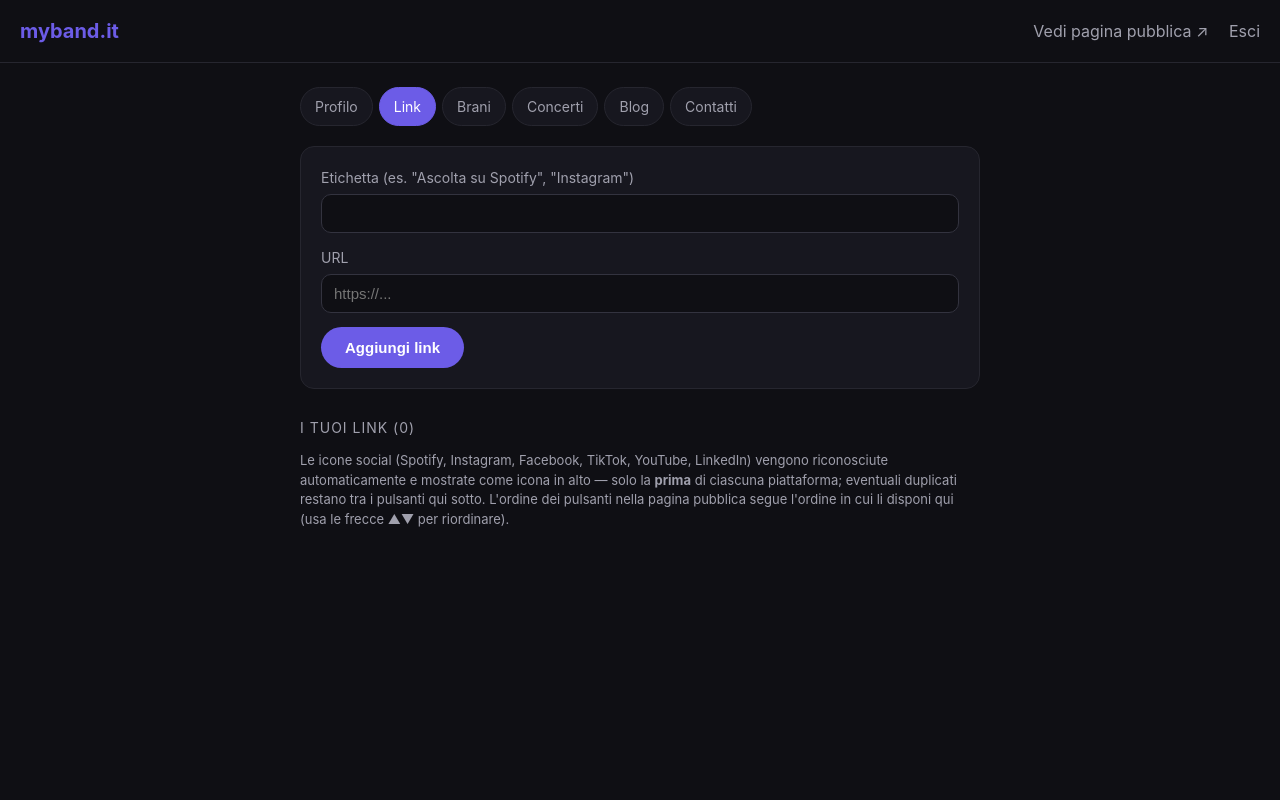
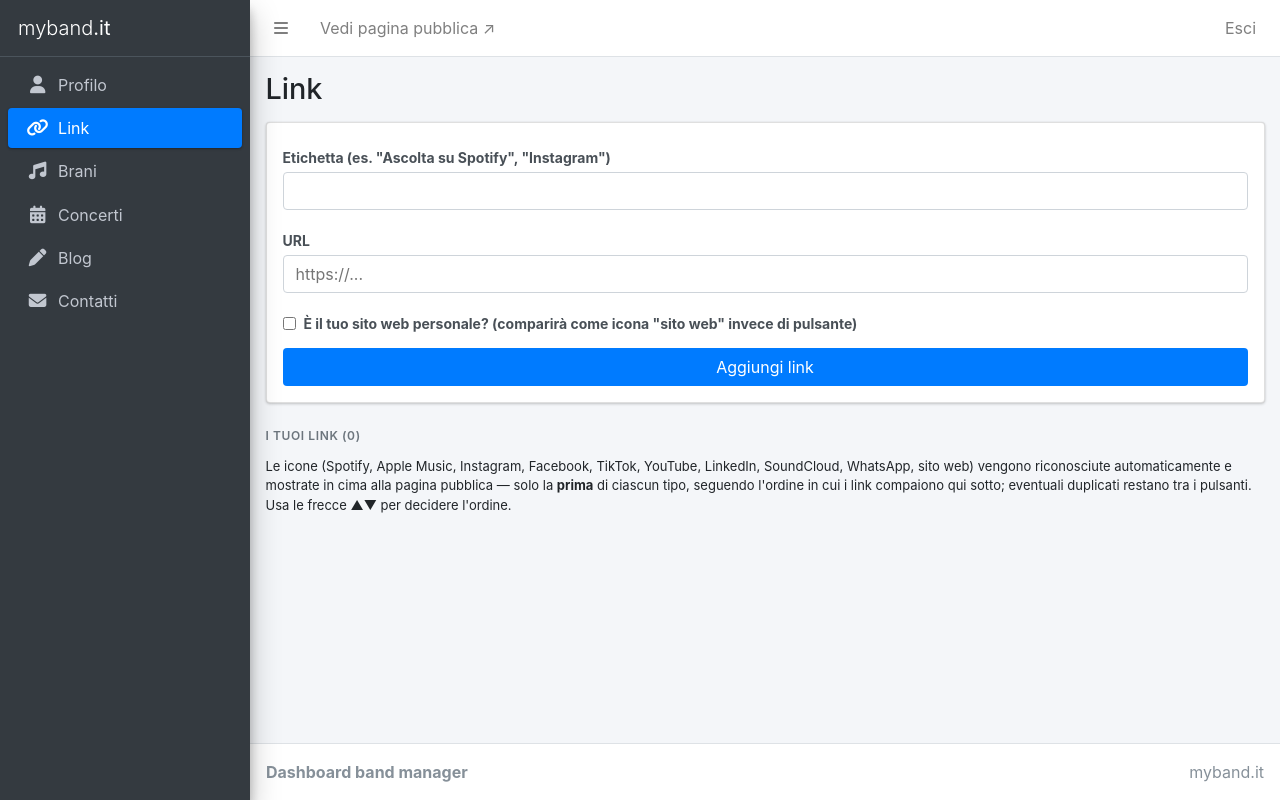
Before and after one commit to posillipo/myband, a PHP site: page /dashboard_links.php in a window 1280 px wide. Run offline with PHP 8.4, Linux system fonts and the light colour scheme; the visitor is signed in with stand-in values (Sample User, id 1); data that the repository does not hold is empty; some libraries are stand-ins or nearby versions.

Commit message:
Espando piattaforme icone (Apple Music, SoundCloud, WhatsApp, sito web personale), ordine icone secondo l'ordine reale dei link, e integro AdminLTE nella dashboard band manager

```diff
--- a/app/public/_dash_footer.php
+++ b/app/public/_dash_footer.php
@@ -1,3 +1,16 @@
+      </div>
+    </section>
+  </div>
+
+  <footer class="main-footer">
+    <div class="float-right d-none d-sm-inline-block">myband.it</div>
+    <strong>Dashboard band manager</strong>
+  </footer>
 </div>
+
+<!-- AdminLTE 3 dipendenze JS via CDN -->
+<script src="https://cdn.jsdelivr.net/npm/jquery@3.7.1/dist/jquery.min.js"></script>
+<script src="https://cdn.jsdelivr.net/npm/bootstrap@4.6.2/dist/js/bootstrap.bundle.min.js"></script>
+<script src="https://cdn.jsdelivr.net/npm/admin-lte@3.2/dist/js/adminlte.min.js"></script>
 </body>
 </html>
--- a/app/public/_dash_header.php
+++ b/app/public/_dash_header.php
@@ -1,5 +1,13 @@
 <?php
 // Incluso da tutte le pagine dashboard_*. Richiede $user già caricato e $activeTab impostato.
+$bmNavItems = [
+    'profile'  => ['url' => '/dashboard_profile.php',  'icon' => 'fa-user',        'label' => 'Profilo'],
+    'links'    => ['url' => '/dashboard_links.php',    'icon' => 'fa-link',        'label' => 'Link'],
+    'audio'    => ['url' => '/dashboard_audio.php',    'icon' => 'fa-music',       'label' => 'Brani'],
+    'events'   => ['url' => '/dashboard_events.php',   'icon' => 'fa-calendar-days','label' => 'Concerti'],
+    'blog'     => ['url' => '/dashboard_blog.php',     'icon' => 'fa-pen',         'label' => 'Blog'],
+    'contacts' => ['url' => '/dashboard_contacts.php', 'icon' => 'fa-envelope',    'label' => 'Contatti'],
+];
 ?>
 <!doctype html>
 <html lang="it">
@@ -7,25 +15,95 @@
 <meta charset="utf-8">
 <meta name="viewport" content="width=device-width, initial-scale=1">
 <title><?= e($pageTitle ?? 'Dashboard') ?> — myband.it</title>
-<link rel="stylesheet" href="/assets/css/style.css">
+
+<!-- AdminLTE 3 (Bootstrap 4) via CDN — open source, MIT license -->
+<link rel="stylesheet" href="https://cdn.jsdelivr.net/npm/@fortawesome/fontawesome-free@6.5.1/css/all.min.css">
+<link rel="stylesheet" href="https://cdn.jsdelivr.net/npm/admin-lte@3.2/dist/css/adminlte.min.css">
+<style>
+  /* Compatibilità: le pagine dashboard_*.php usano già queste classi (card, btn, alert, ecc.)
+     dallo stile precedente; qui le facciamo apparire coerenti con AdminLTE senza dover
+     riscrivere il markup di ogni singola pagina. */
+  .card { background:#fff; border:1px solid rgba(0,0,0,.125); border-radius:.25rem;
+          padding:1rem; margin-bottom:1rem; box-shadow:0 0 1px rgba(0,0,0,.125),0 1px 3px rgba(0,0,0,.2); }
+  .btn { display:inline-block; font-weight:400; text-align:center; vertical-align:middle;
+         border:1px solid transparent; padding:.375rem .75rem; font-size:1rem; border-radius:.25rem;
+         cursor:pointer; background:#007bff; color:#fff; text-decoration:none; }
+  .btn:hover { opacity:.9; color:#fff; }
+  .btn.small { padding:.25rem .5rem; font-size:.8rem; }
+  .btn.secondary { background:#6c757d; }
+  .btn.danger { background:#dc3545; }
+  .alert { padding:.75rem 1.25rem; margin-bottom:1rem; border:1px solid transparent; border-radius:.25rem; }
+  .alert.error { color:#842029; background:#f8d7da; border-color:#f5c2c7; }
+  .alert.success { color:#0f5132; background:#d1e7dd; border-color:#badbcc; }
+  .section-title { text-transform:uppercase; font-size:.75rem; letter-spacing:.05em;
+                    color:#6c757d; margin:1.5rem 0 .75rem; font-weight:600; }
+  .link-item, .event-item, .blog-item {
+    background:#fff; border:1px solid rgba(0,0,0,.125); border-radius:.25rem;
+    padding:.75rem 1rem; margin-bottom:.5rem;
+  }
+  .link-item { display:flex; justify-content:space-between; align-items:center; flex-wrap:wrap; gap:.5rem; }
+  .event-item .date, .blog-item .date { color:#0d6efd; font-size:.8rem; font-weight:600; }
+  form label { display:block; margin-top:.5rem; margin-bottom:.25rem; font-size:.875rem; color:#495057; }
+  form input[type=text], form input[type=email], form input[type=password], form input[type=url],
+  form input[type=date], form input[type=datetime-local], form select, form textarea {
+    display:block; width:100%; padding:.375rem .75rem; font-size:1rem;
+    border:1px solid #ced4da; border-radius:.25rem; margin-bottom:.75rem;
+  }
+  form input[type=color] { width:60px; height:38px; padding:2px; margin-bottom:.75rem; }
+</style>
 </head>
-<body>
-<div class="navbar">
-  <div class="brand"><a href="/">myband<span>.it</span></a></div>
-  <nav>
-    <a href="/<?= e($user['slug']) ?>" target="_blank">Vedi pagina pubblica ↗</a>
-    <?php if (!empty($user['is_admin'])): ?>
-      <a href="/admin_dashboard.php">Area Admin</a>
-    <?php endif; ?>
-    <a href="/logout.php">Esci</a>
+<body class="hold-transition sidebar-mini layout-fixed">
+<div class="wrapper">
+
+  <!-- Navbar in alto -->
+  <nav class="main-header navbar navbar-expand navbar-white navbar-light">
+    <ul class="navbar-nav">
+      <li class="nav-item">
+        <a class="nav-link" data-widget="pushmenu" href="#" role="button"><i class="fas fa-bars"></i></a>
+      </li>
+      <li class="nav-item d-none d-sm-inline-block">
+        <a href="/<?= e($user['slug']) ?>" target="_blank" class="nav-link">Vedi pagina pubblica ↗</a>
+      </li>
+    </ul>
+    <ul class="navbar-nav ml-auto">
+      <?php if (!empty($user['is_admin'])): ?>
+      <li class="nav-item">
+        <a class="nav-link" href="/admin_dashboard.php">Area Admin</a>
+      </li>
+      <?php endif; ?>
+      <li class="nav-item">
+        <a class="nav-link" href="/logout.php">Esci</a>
+      </li>
+    </ul>
   </nav>
-</div>
-<div class="container">
-  <div class="tabs">
-    <a href="/dashboard_profile.php" class="<?= $activeTab==='profile'?'active':'' ?>">Profilo</a>
-    <a href="/dashboard_links.php" class="<?= $activeTab==='links'?'active':'' ?>">Link</a>
-    <a href="/dashboard_audio.php" class="<?= $activeTab==='audio'?'active':'' ?>">Brani</a>
-    <a href="/dashboard_events.php" class="<?= $activeTab==='events'?'active':'' ?>">Concerti</a>
-    <a href="/dashboard_blog.php" class="<?= $activeTab==='blog'?'active':'' ?>">Blog</a>
-    <a href="/dashboard_contacts.php" class="<?= $activeTab==='contacts'?'active':'' ?>">Contatti</a>
-  </div>
+
+  <!-- Sidebar -->
+  <aside class="main-sidebar sidebar-dark-primary elevation-4">
+    <a href="/dashboard_profile.php" class="brand-link">
+      <span class="brand-text font-weight-light" style="margin-left:10px;">myband<b>.it</b></span>
+    </a>
+    <div class="sidebar">
+      <nav class="mt-2">
+        <ul class="nav nav-pills nav-sidebar flex-column" data-widget="treeview" role="menu" data-accordion="false">
+          <?php foreach ($bmNavItems as $key => $item): ?>
+            <li class="nav-item">
+              <a href="<?= e($item['url']) ?>" class="nav-link <?= $activeTab === $key ? 'active' : '' ?>">
+                <i class="nav-icon fas <?= e($item['icon']) ?>"></i>
+                <p><?= e($item['label']) ?></p>
+              </a>
+            </li>
+          <?php endforeach; ?>
+        </ul>
+      </nav>
+    </div>
+  </aside>
+
+  <!-- Contenuto della pagina -->
+  <div class="content-wrapper">
+    <div class="content-header">
+      <div class="container-fluid">
+        <h1 class="m-0"><?= e($pageTitle ?? 'Dashboard') ?></h1>
+      </div>
+    </div>
+    <section class="content">
+      <div class="container-fluid">
--- a/app/public/dashboard_links.php
+++ b/app/public/dashboard_links.php
@@ -13,12 +13,17 @@ if ($_SERVER['REQUEST_METHOD'] === 'POST') {
     if ($action === 'add') {
         $label = trim($_POST['label'] ?? '');
         $url = trim($_POST['url'] ?? '');
+        $isWebsite = isset($_POST['is_website_icon']) ? 1 : 0;
         if ($label !== '' && filter_var($url, FILTER_VALIDATE_URL)) {
-            $stmt = getDB()->prepare('INSERT INTO links (user_id, label, url, sort_order) VALUES (?,?,?, (SELECT n FROM (SELECT COALESCE(MAX(sort_order),0)+1 AS n FROM links WHERE user_id=?) t))');
-            $stmt->execute([$user['id'], $label, $url, $user['id']]);
+            $stmt = getDB()->prepare('INSERT INTO links (user_id, label, url, is_website_icon, sort_order) VALUES (?,?,?,?, (SELECT n FROM (SELECT COALESCE(MAX(sort_order),0)+1 AS n FROM links WHERE user_id=?) t))');
+            $stmt->execute([$user['id'], $label, $url, $isWebsite, $user['id']]);
         } else {
             $error = 'Inserisci un\'etichetta e un URL valido.';
         }
+    } elseif ($action === 'toggle_website') {
+        $id = (int) ($_POST['id'] ?? 0);
+        $stmt = getDB()->prepare('UPDATE links SET is_website_icon = NOT is_website_icon WHERE id=? AND user_id=?');
+        $stmt->execute([$id, $user['id']]);
     } elseif ($action === 'delete') {
         $id = (int) ($_POST['id'] ?? 0);
         $stmt = getDB()->prepare('DELETE FROM links WHERE id=? AND user_id=?');
@@ -65,20 +70,27 @@ include __DIR__ . '/_dash_header.php';
     <input type="text" name="label" required>
     <label>URL</label>
     <input type="url" name="url" placeholder="https://..." required>
+    <label style="display:flex;align-items:center;gap:8px;margin-bottom:14px;">
+      <input type="checkbox" name="is_website_icon" value="1" style="width:auto;">
+      È il tuo sito web personale? (comparirà come icona "sito web" invece di pulsante)
+    </label>
     <button type="submit" class="btn">Aggiungi link</button>
   </form>
 
   <div class="section-title">I tuoi link (<?= count($links) ?>)</div>
   <p style="color:var(--text-muted);font-size:13px;">
-    Le icone social (Spotify, Instagram, Facebook, TikTok, YouTube, LinkedIn) vengono riconosciute
-    automaticamente e mostrate come icona in alto — solo la <strong>prima</strong> di ciascuna
-    piattaforma; eventuali duplicati restano tra i pulsanti qui sotto. L'ordine dei pulsanti nella
-    pagina pubblica segue l'ordine in cui li disponi qui (usa le frecce ▲▼ per riordinare).
+    Le icone (Spotify, Apple Music, Instagram, Facebook, TikTok, YouTube, LinkedIn, SoundCloud,
+    WhatsApp, sito web) vengono riconosciute automaticamente e mostrate in cima alla pagina
+    pubblica — solo la <strong>prima</strong> di ciascun tipo, seguendo l'ordine in cui i link
+    compaiono qui sotto; eventuali duplicati restano tra i pulsanti. Usa le frecce ▲▼ per
+    decidere l'ordine.
   </p>
   <?php foreach ($links as $i => $l): ?>
     <div class="link-item">
       <div>
-        <strong><?= e($l['label']) ?></strong><br>
+        <strong><?= e($l['label']) ?></strong>
+        <?php if ($l['is_website_icon']): ?><span style="color:var(--accent);font-size:12px;"> · icona sito web</span><?php endif; ?>
+        <br>
         <small style="color:var(--text-muted)"><?= e($l['url']) ?> · <?= (int)$l['click_count'] ?> click</small>
       </div>
       <div style="display:flex;gap:6px;align-items:center;">
--- a/app/public/u.php
+++ b/app/public/u.php
@@ -74,7 +74,7 @@ $ogDescription = $artist['bio'] ? textExcerpt($artist['bio']) : ('La pagina di '
     <div class="social-icons-row">
       <?php foreach ($socialLinks as $l): ?>
         <a class="social-icon-btn" title="<?= e($l['platform']['label']) ?>" target="_blank" rel="noopener"
-           href="/link.php?id=<?= (int)$l['id'] ?>"><i class="fa-brands <?= e($l['platform']['icon']) ?>"></i></a>
+           href="/link.php?id=<?= (int)$l['id'] ?>"><i class="<?= e($l['platform']['icon_class']) ?>"></i></a>
       <?php endforeach; ?>
     </div>
   <?php endif; ?>
--- a/app/src/functions.php
+++ b/app/src/functions.php
@@ -95,20 +95,24 @@ function embedGoogleAnalytics(): string {
          . 'gtag("js",new Date());gtag("config",' . $safeIdJs . ');</script>';
 }
 
-// Riconosce la piattaforma social da un URL, solo tra le 6 previste per la riga di icone in
-// cima alla pagina pubblica. Ogni voce ha una "key" univoca usata per l'ordine canonico e la
-// deduplicazione (un solo link per piattaforma viene mostrato come icona).
+// Riconosce la piattaforma social da un URL, tra quelle mostrate come icona in cima alla pagina
+// pubblica. Ogni voce ha una "key" univoca usata per la deduplicazione (un solo link per
+// piattaforma viene mostrato come icona) e una classe Font Awesome completa per l'icona.
 function detectPlatform(string $url): ?array {
     $host = strtolower((string) parse_url($url, PHP_URL_HOST));
     $map = [
-        'spotify.com'   => ['key' => 'spotify',   'icon' => 'fa-spotify',    'label' => 'Spotify'],
-        'instagram.com' => ['key' => 'instagram', 'icon' => 'fa-instagram',  'label' => 'Instagram'],
-        'facebook.com'  => ['key' => 'facebook',  'icon' => 'fa-facebook-f', 'label' => 'Facebook'],
-        'fb.com'        => ['key' => 'facebook',  'icon' => 'fa-facebook-f','label' => 'Facebook'],
-        'tiktok.com'    => ['key' => 'tiktok',     'icon' => 'fa-tiktok',    'label' => 'TikTok'],
-        'youtube.com'   => ['key' => 'youtube',    'icon' => 'fa-youtube',   'label' => 'YouTube'],
-        'youtu.be'      => ['key' => 'youtube',    'icon' => 'fa-youtube',   'label' => 'YouTube'],
-        'linkedin.com'  => ['key' => 'linkedin',   'icon' => 'fa-linkedin-in','label' => 'LinkedIn'],
+        'spotify.com'      => ['key' => 'spotify',    'icon_class' => 'fa-brands fa-spotify',    'label' => 'Spotify'],
+        'music.apple.com'  => ['key' => 'apple_music','icon_class' => 'fa-brands fa-apple',      'label' => 'Apple Music'],
+        'instagram.com'    => ['key' => 'instagram',  'icon_class' => 'fa-brands fa-instagram',  'label' => 'Instagram'],
+        'facebook.com'     => ['key' => 'facebook',   'icon_class' => 'fa-brands fa-facebook-f', 'label' => 'Facebook'],
+        'fb.com'           => ['key' => 'facebook',   'icon_class' => 'fa-brands fa-facebook-f', 'label' => 'Facebook'],
+        'tiktok.com'       => ['key' => 'tiktok',     'icon_class' => 'fa-brands fa-tiktok',     'label' => 'TikTok'],
+        'youtube.com'      => ['key' => 'youtube',    'icon_class' => 'fa-brands fa-youtube',    'label' => 'YouTube'],
+        'youtu.be'         => ['key' => 'youtube',    'icon_class' => 'fa-brands fa-youtube',    'label' => 'YouTube'],
+        'linkedin.com'     => ['key' => 'linkedin',   'icon_class' => 'fa-brands fa-linkedin-in','label' => 'LinkedIn'],
+        'soundcloud.com'   => ['key' => 'soundcloud', 'icon_class' => 'fa-brands fa-soundcloud', 'label' => 'SoundCloud'],
+        'whatsapp.com'     => ['key' => 'whatsapp',   'icon_class' => 'fa-brands fa-whatsapp',   'label' => 'WhatsApp'],
+        'wa.me'            => ['key' => 'whatsapp',   'icon_class' => 'fa-brands fa-whatsapp',   'label' => 'WhatsApp'],
     ];
     foreach ($map as $domain => $info) {
         if ($host === $domain || str_ends_with($host, '.' . $domain)) {
@@ -118,28 +122,27 @@ function detectPlatform(string $url): ?array {
     return null;
 }
 
-// Ordine fisso di visualizzazione delle icone social, indipendentemente dall'ordine di
-// inserimento dei link da parte del musicista
-const SOCIAL_ICON_ORDER = ['spotify', 'instagram', 'facebook', 'tiktok', 'youtube', 'linkedin'];
-
-// Separa i link di un utente in: icone social (una sola per piattaforma, la prima incontrata,
-// ordinate secondo SOCIAL_ICON_ORDER) e pulsanti azione (tutto il resto, incluse eventuali
-// piattaforme social ripetute, nell'ordine originale dei link).
+// Separa i link di un utente in: icone social (una sola per piattaforma, la PRIMA incontrata
+// scorrendo l'elenco così come ordinato dal band manager nella propria dashboard) e pulsanti
+// azione (tutto il resto: ripetizioni della stessa piattaforma, e link non riconosciuti).
+// Un link marcato manualmente come "sito web personale" diventa sempre un'icona (globo),
+// indipendentemente dal dominio, perché un sito personale non è riconoscibile automaticamente.
 function splitSocialAndActionLinks(array $links): array {
-    $socialByKey = [];
+    $socialLinks = [];
     $actionLinks = [];
+    $seenKeys = [];
     foreach ($links as $l) {
+        if (!empty($l['is_website_icon']) && !isset($seenKeys['website'])) {
+            $socialLinks[] = $l + ['platform' => ['key' => 'website', 'icon_class' => 'fa-solid fa-globe', 'label' => 'Sito web']];
+            $seenKeys['website'] = true;
+            continue;
+        }
         $platform = detectPlatform($l['url']);
-        if ($platform && !isset($socialByKey[$platform['key']])) {
-            $socialByKey[$platform['key']] = $l + ['platform' => $platform];
+        if ($platform && !isset($seenKeys[$platform['key']])) {
+            $socialLinks[] = $l + ['platform' => $platform];
+            $seenKeys[$platform['key']] = true;
         } else {
             $actionLinks[] = $l;
-        }
-    }
-    $socialLinks = [];
-    foreach (SOCIAL_ICON_ORDER as $key) {
-        if (isset($socialByKey[$key])) {
-            $socialLinks[] = $socialByKey[$key];
         }
     }
     return [$socialLinks, $actionLinks];
--- a/database/schema.sql
+++ b/database/schema.sql
@@ -33,6 +33,7 @@ CREATE TABLE IF NOT EXISTS links (
     sort_order INT NOT NULL DEFAULT 0,
     click_count INT NOT NULL DEFAULT 0,
     is_active TINYINT(1) NOT NULL DEFAULT 1,
+    is_website_icon TINYINT(1) NOT NULL DEFAULT 0,
     FOREIGN KEY (user_id) REFERENCES users(id) ON DELETE CASCADE
 ) ENGINE=InnoDB;
 
```
Also changed, not shown: MIGRAZIONE_WEBSITE_ICON.md (added, +27 -0 lines).
